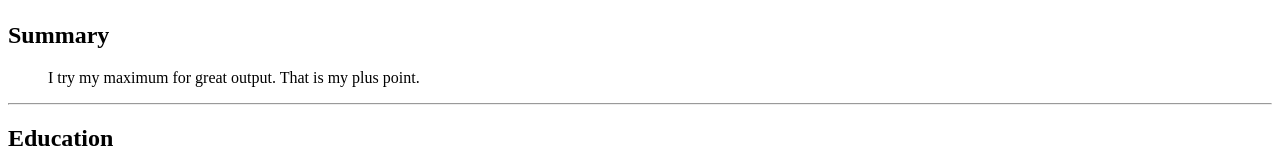
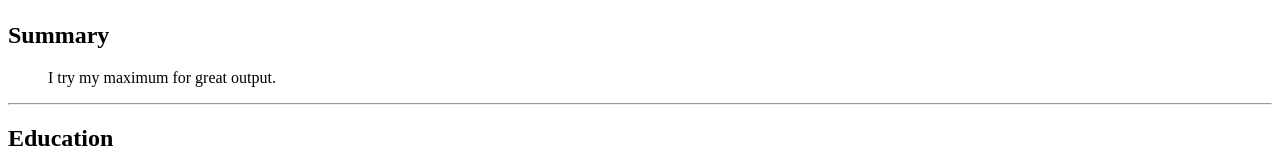
Before and after one commit to sadikkaniyath/html-portfolio, a plain HTML site: page index.html in a window 1280 px wide. Shown: the part 282-441 px from the top of the page. Drawn offline with Linux system fonts and the light colour scheme.

Commit message:
Update index.html

```diff
--- a/index.html
+++ b/index.html
@@ -10,7 +10,7 @@
     <img src="./profile.jpeg" height="200" alt="Photo of Muhammed Sadik">
     <h2>Summary</h2>
     <ul>
-        <p>I try my maximum for great output. That is my plus point.</p>
+        <p>I try my maximum for great output.</p>
     </ul>
 
     <hr>
```
